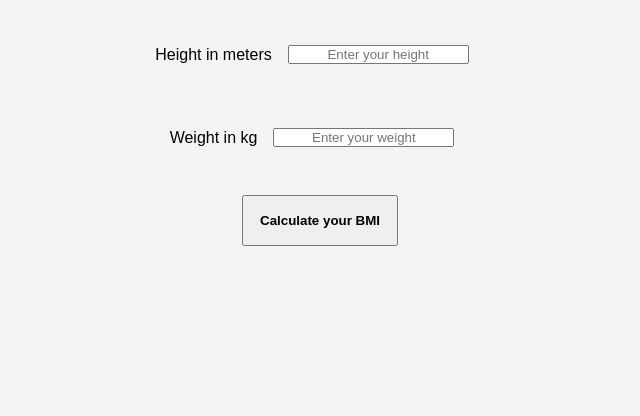
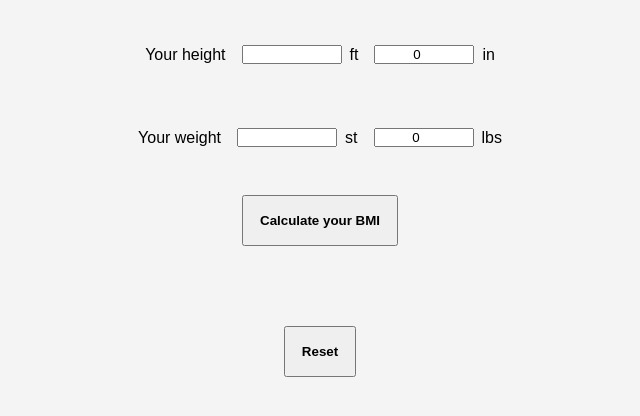
Before and after one commit to carlb4ll/bmi_calculator, a plain HTML site: page index.html in a window 1280 px wide. Shown: the part 72-488 px from the top of the page, without its empty margins (320-960 px from the left). Drawn offline with Linux system fonts and the light colour scheme; files whose address does not match are found by name.

Commit message:
updated to imperial measurements for UK / added reset button

```diff
--- a/bmi.js
+++ b/bmi.js
@@ -1,8 +1,12 @@
 function bmicalc() {
-  var personHeight = document.getElementById("height").value;
-  var personWeight = document.getElementById("weight").value;
-  var heightSquared = Math.pow(personHeight, 2);
-  var bmi = personWeight / heightSquared;
+  var feet = document.getElementById("feet").value;
+  var inches = document.getElementById("inches").value;
+  var stone = document.getElementById("stone").value;
+  var pounds = document.getElementById("pounds").value;
+  var totalInches = parseInt(feet) * 12 + parseInt(inches);
+  var totalPounds = parseInt(stone) * 14 + parseInt(pounds);
+  var totalInchesSquared = Math.pow(totalInches, 2);
+  var bmi = (totalPounds / totalInchesSquared) * 703;
   var roundbmi = Math.round(bmi * 10) / 10;
   var result = document.getElementById("yourbmi");
 
@@ -24,6 +28,13 @@ function bmicalc() {
   }
 }
 
+function resetPage() {
+  document.getElementById("bmi-input").reset();
+  document.getElementById("yourbmi").innerHTML = "";
+}
+
 // BMI = 703 ×
-// your weight in pounds
+// your weight in pounds DIVIDE
 // ( your height in inches ) ²
+
+// BMI = [Weight (lbs) / Height (inches)²] x 703
--- a/index.html
+++ b/index.html
@@ -8,30 +8,29 @@
   </head>
   <body>
     <h1 id="main-title">Body Mass Index (BMI) Calculator</h1>
-    <div class="user-input">
-      <label for="height">Height in meters</label><br /><br />
-      <input
-        name="height"
-        id="height"
-        type="number"
-        placeholder="Enter your height"
-      />
-    </div>
+    <form action="" id="bmi-input">
+      <div class="user-input">
+        <label for="height">Your height</label><br /><br />
+        <input name="height" id="feet" type="number" />
+        ft
+        <input name="height" id="inches" type="number" value="0" />
+        in
+      </div>
 
-    <div class="user-input">
-      <label for="weight">Weight in kg</label><br />
-      <br />
-      <input
-        name="weight"
-        id="weight"
-        type="number"
-        placeholder="Enter your weight"
-      />
-    </div>
-
+      <div class="user-input">
+        <label for="weight">Your weight</label><br />
+        <br />
+        <input name="weight" id="stone" type="number" />
+        st
+        <input name="weight" id="pounds" type="number" value="0" />
+        lbs
+      </div>
+    </form>
     <button onclick="bmicalc()">Calculate your BMI</button>
 
     <p id="yourbmi"></p>
+
+    <button onclick="resetPage()">Reset</button>
     <script src="/BMI Calculator/bmi.js"></script>
   </body>
 </html>
--- a/style.css
+++ b/style.css
@@ -23,18 +23,9 @@ body {
 }
 .user-input input {
   margin: 1rem;
+  margin-right: 0.5rem;
   text-align: center;
-}
-/* Chrome, Safari, Edge, Opera */
-.user-input input::-webkit-outer-spin-button,
-.user-input input::-webkit-inner-spin-button {
-  -webkit-appearance: none;
-  margin: 0;
-}
-
-/* Firefox */
-.user-input input[type="number"] {
-  -moz-appearance: textfield;
+  max-width: 100px;
 }
 
 button {
```
